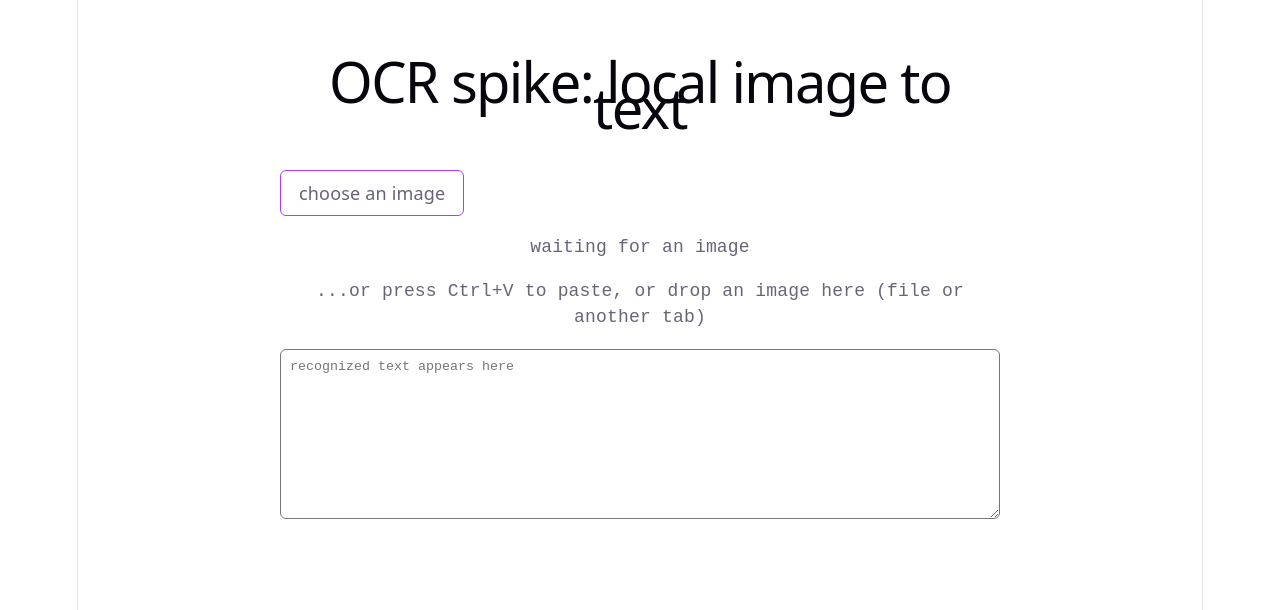
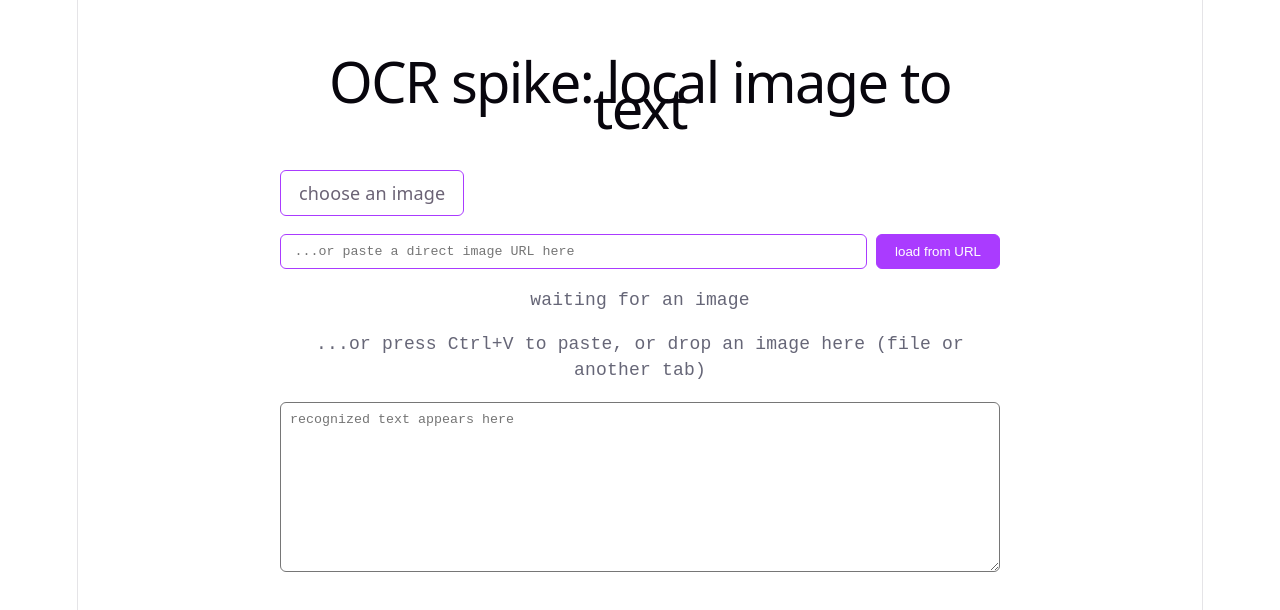
Before and after one commit to Sathvik-Srivathsan/OCR, a React (Vite) app in the folder web/ocr-web-app/: page / in a window 1280 px wide. Shown: the top 610 px of the page. Built offline with nearby package versions, Linux system fonts and the light colour scheme.

Commit message:
T-15: URL text box intake (fetch data:/http(s) -> File, distinct load statuses)

```diff
--- a/web/ocr-web-app/src/App.css
+++ b/web/ocr-web-app/src/App.css
@@ -25,6 +25,31 @@
   color: var(--muted, #667);
 }
 
+.url {
+  display: flex;
+  gap: 0.5rem;
+  align-items: stretch;
+}
+
+.url input {
+  flex: 1;
+  min-width: 0;
+  padding: 0.5rem 0.75rem;
+  border: 1px solid var(--accent, #446);
+  border-radius: 6px;
+  font-family: monospace;
+  box-sizing: border-box;
+}
+
+.url button {
+  padding: 0.5rem 1rem;
+  border: 1px solid var(--accent, #446);
+  border-radius: 6px;
+  background: var(--accent, #446);
+  color: var(--bg, #fff);
+  cursor: pointer;
+}
+
 .hint {
   font-family: monospace;
   color: var(--muted, #667);
--- a/web/ocr-web-app/src/App.tsx
+++ b/web/ocr-web-app/src/App.tsx
@@ -1,4 +1,4 @@
-import { useEffect, useRef, useState, type ClipboardEvent } from 'react'
+import { useEffect, useRef, useState, type ClipboardEvent, type FormEvent } from 'react'
 import * as Tesseract from 'tesseract.js'
 import './App.css'
 
@@ -103,7 +103,25 @@ function App() {
   const [status, setStatus] = useState('waiting for an image')
   const [dragging, setDragging] = useState(false)
   const [prevUrl, setPrevUrl] = useState<string | null>(null)
+  const [imgUrl, setImgUrl] = useState('')
   const runRef = useRef<(file: File) => Promise<void>>(async () => {})
+
+  const onUrl = (e: FormEvent) => {
+    e.preventDefault()
+    const url = imgUrl.trim()
+    if (!/^https?:\/\//i.test(url)) {
+      setStatus('enter a valid image URL (starts with http:// or https://)')
+      return
+    }
+    setStatus('fetching image link')
+    void fileFromUrl(url)
+      .then((f) => run(f))
+      .catch((err: unknown) => {
+        console.error(err)
+        const msg = err instanceof Error ? err.message : String(err)
+        setStatus('url load failed: ' + (msg.includes('url load failed') ? 'fetch or content-type rejected' : msg) + ' (CORS-blocked sites: open link in a new tab, then paste or upload)')
+      })
+  }
 
   const onPaste = (e: ClipboardEvent) => {
     const items = Array.from(e.clipboardData.items)
@@ -267,6 +285,15 @@ function App() {
         />
         choose an image
       </label>
+      <form className="url" onSubmit={onUrl}>
+        <input
+          type="text"
+          value={imgUrl}
+          onChange={(e) => setImgUrl(e.target.value)}
+          placeholder="...or paste a direct image URL here"
+        />
+        <button type="submit">load from URL</button>
+      </form>
       <p className="status">{status}</p>
       <p className={dragging ? 'hint hint-active' : 'hint'}>
         ...or press Ctrl+V to paste, or drop an image here (file or another tab)
```
